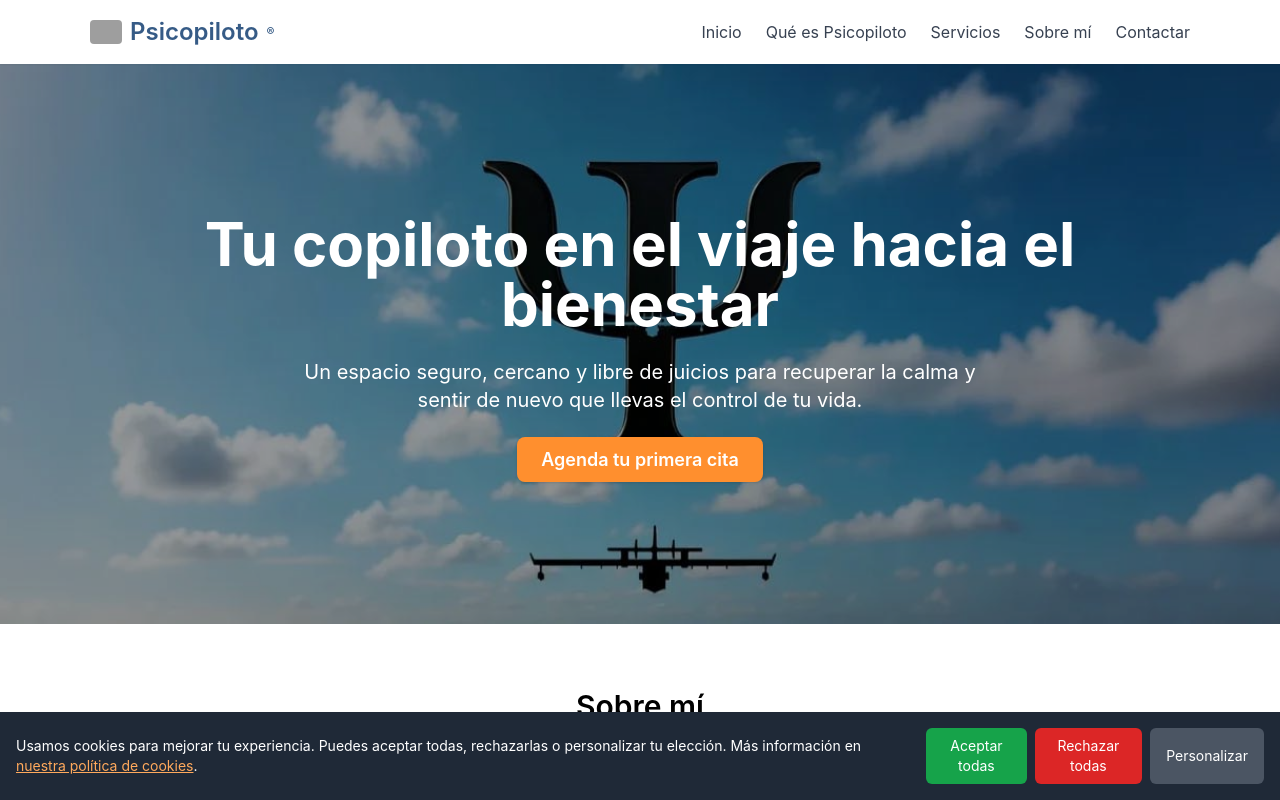
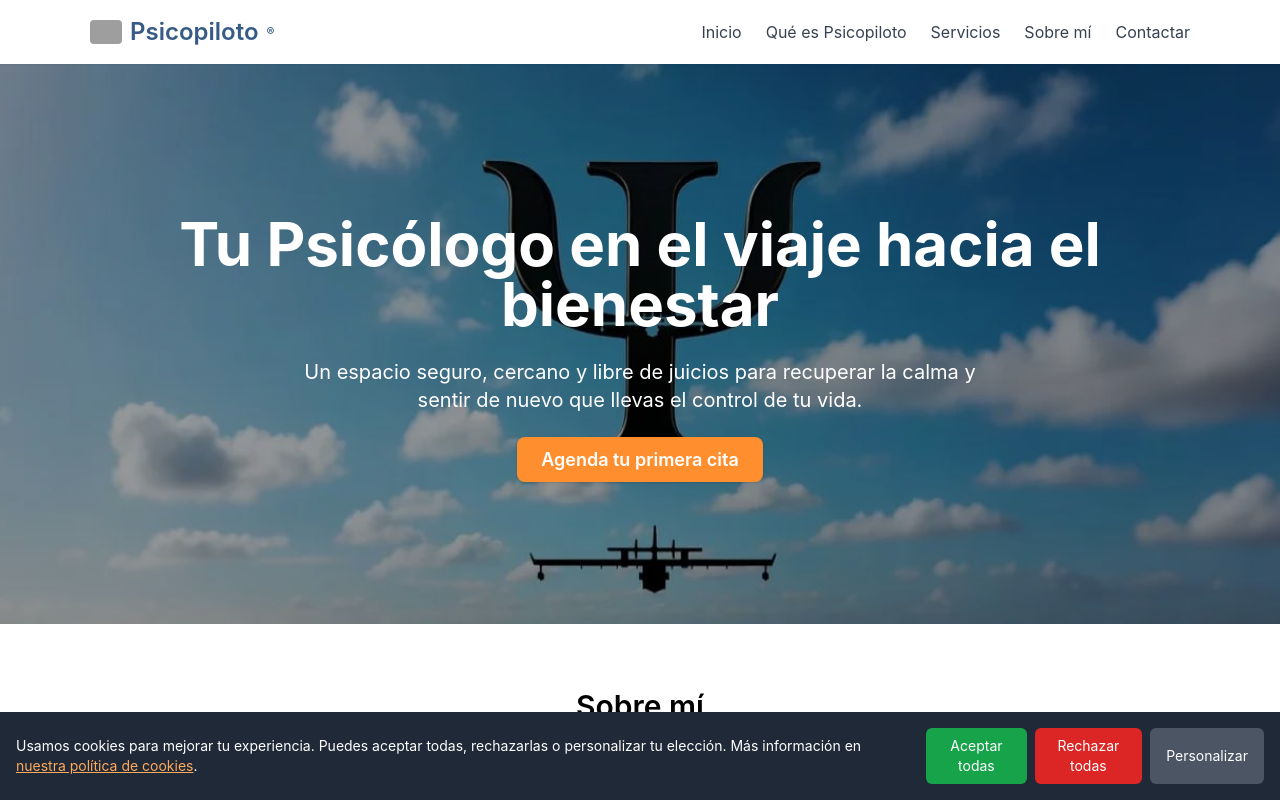
Before and after one commit to psicopiloto/psicopilotopage1, a Next.js app: page / in a window 1280 px wide. Shown: the top 800 px of the page. Built offline with nearby package versions, Linux system fonts and the light colour scheme; grey boxes are pictures that could not be loaded.

Commit message:
Update index.js1

```diff
--- a/pages/index.js
+++ b/pages/index.js
@@ -21,7 +21,7 @@ export default function Home() {
           <div className="absolute inset-0 bg-black/40 z-10" />
           <div className="container mx-auto text-center text-white z-20 relative">
             <h1 className="text-4xl md:text-6xl font-bold mb-6">
-              Tu copiloto en el viaje hacia el bienestar
+              Tu Psicólogo en el viaje hacia el bienestar
             </h1>
             <p className="text-lg md:text-xl mb-8 max-w-2xl mx-auto">
               Un espacio seguro, cercano y libre de juicios para recuperar la
```
